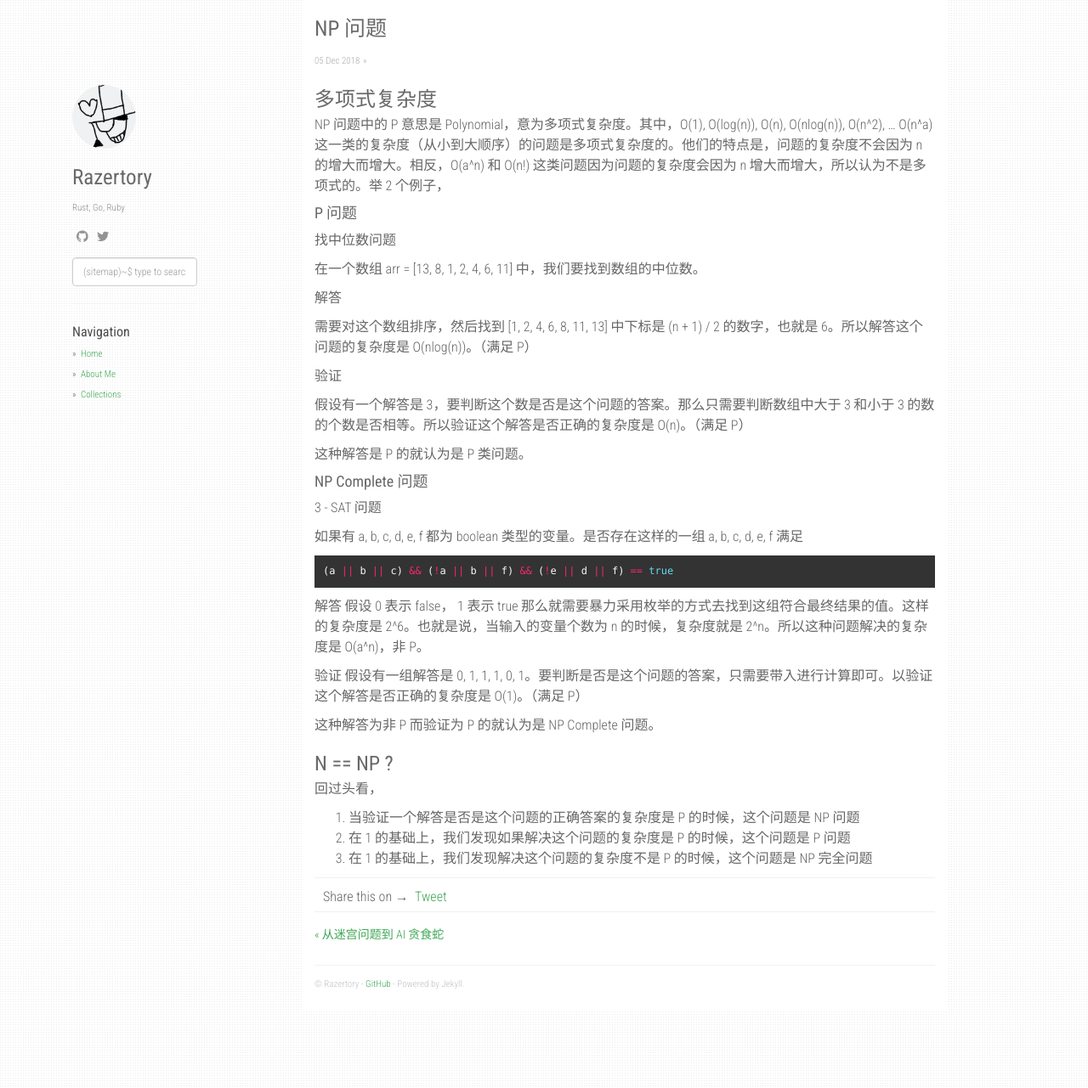
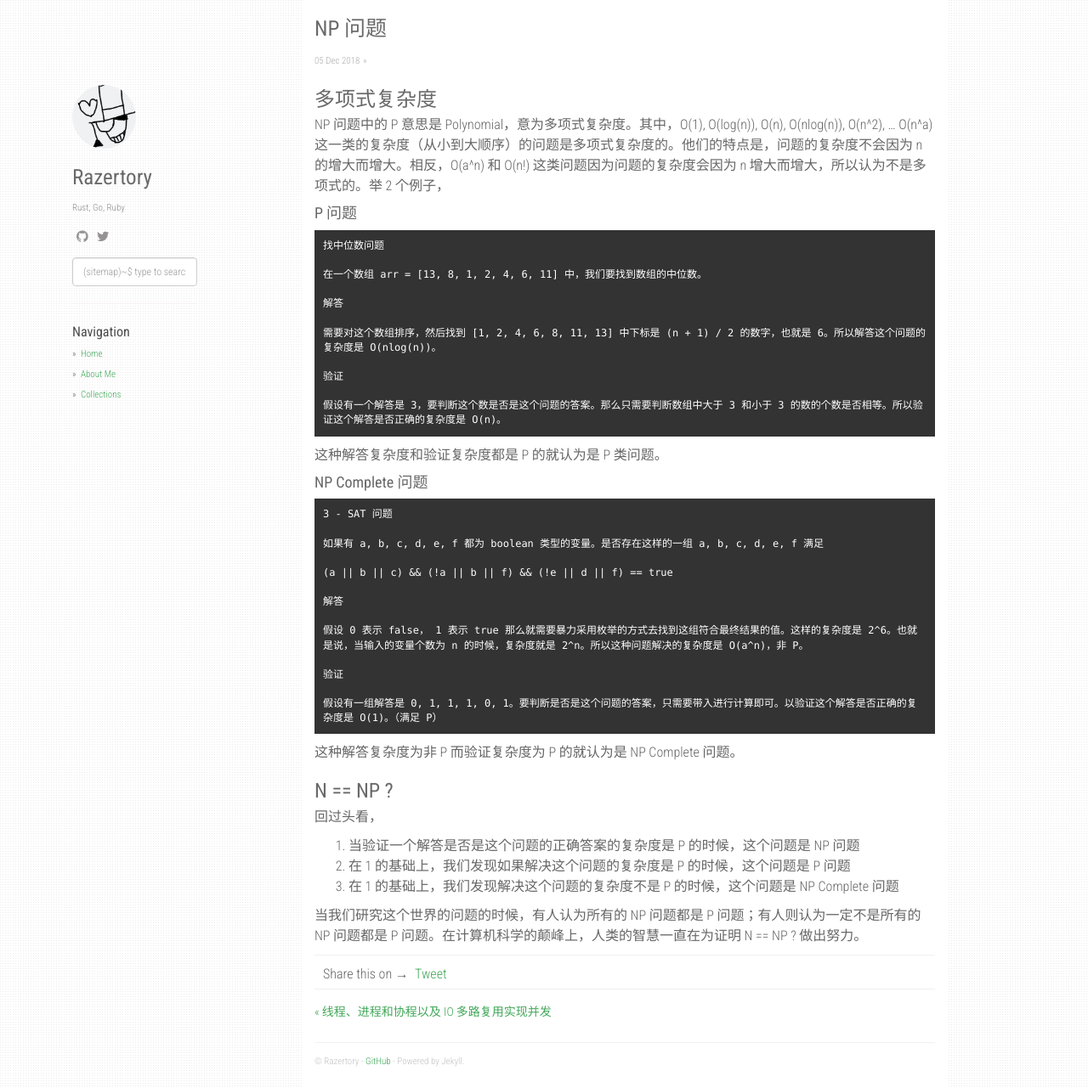
Before and after one commit to razertory/razertory.github.io, a Jekyll site: the page built from _posts/2018-12-05-np-complete.md, in a window 1280 px wide and 1281 px high. Shown: the whole window at 85% size. Built offline with Jekyll 4.4.1, drawn with Linux system fonts in a browser that asks for light colours; nearby versions of some CDN libraries; comment, search, counter and statistics services are not loaded.

Commit message:
finish NP

````diff
--- a/_posts/2018-12-05-np-complete.md
+++ b/_posts/2018-12-05-np-complete.md
@@ -10,41 +10,46 @@
 
 #### P 问题
 
+```
 找中位数问题
 
 在一个数组 arr = [13, 8, 1, 2, 4, 6, 11] 中，我们要找到数组的中位数。
 
 解答
 
-需要对这个数组排序，然后找到 [1, 2, 4, 6, 8, 11, 13] 中下标是 (n + 1) / 2 的数字，也就是 6。所以解答这个问题的复杂度是 O(nlog(n))。（满足 P）
+需要对这个数组排序，然后找到 [1, 2, 4, 6, 8, 11, 13] 中下标是 (n + 1) / 2 的数字，也就是 6。所以解答这个问题的复杂度是 O(nlog(n))。
 
 验证
 
-假设有一个解答是 3，要判断这个数是否是这个问题的答案。那么只需要判断数组中大于 3 和小于 3 的数的个数是否相等。所以验证这个解答是否正确的复杂度是 O(n)。（满足 P）
+假设有一个解答是 3，要判断这个数是否是这个问题的答案。那么只需要判断数组中大于 3 和小于 3 的数的个数是否相等。所以验证这个解答是否正确的复杂度是 O(n)。
+```
 
-这种解答是 P 的就认为是 P 类问题。
+这种解答复杂度和验证复杂度都是 P 的就认为是 P 类问题。
 
 #### NP Complete 问题
 
+```
 3 - SAT 问题
 
 如果有 a, b, c, d, e, f 都为 boolean 类型的变量。是否存在这样的一组 a, b, c, d, e, f 满足
 
-```ruby
 (a || b || c) && (!a || b || f) && (!e || d || f) == true
-```
 
 解答
+
 假设 0 表示 false， 1 表示 true 那么就需要暴力采用枚举的方式去找到这组符合最终结果的值。这样的复杂度是 2^6。也就是说，当输入的变量个数为 n 的时候，复杂度就是 2^n。所以这种问题解决的复杂度是 O(a^n)，非 P。
 
 验证
+
 假设有一组解答是 0, 1, 1, 1, 0, 1。要判断是否是这个问题的答案，只需要带入进行计算即可。以验证这个解答是否正确的复杂度是 O(1)。（满足 P）
-
-这种解答为非 P 而验证为 P 的就认为是 NP Complete 问题。
+```
+这种解答复杂度为非 P 而验证复杂度为 P 的就认为是 NP Complete 问题。
 
 ### N == NP ?
 回过头看，
 
 1. 当验证一个解答是否是这个问题的正确答案的复杂度是 P 的时候，这个问题是 NP 问题
 2. 在 1 的基础上，我们发现如果解决这个问题的复杂度是 P 的时候，这个问题是 P 问题
-3. 在 1 的基础上，我们发现解决这个问题的复杂度不是 P 的时候，这个问题是 NP 完全问题
+3. 在 1 的基础上，我们发现解决这个问题的复杂度不是 P 的时候，这个问题是 NP Complete 问题
+
+当我们研究这个世界的问题的时候，有人认为所有的 NP 问题都是 P 问题；有人则认为一定不是所有的 NP 问题都是 P 问题。在计算机科学的颠峰上，人类的智慧一直在为证明 N == NP ? 做出努力。
````
Also changed, not shown: _posts/2018-12-05-bfs-maze-to-snake.md (+1 -0 lines).
